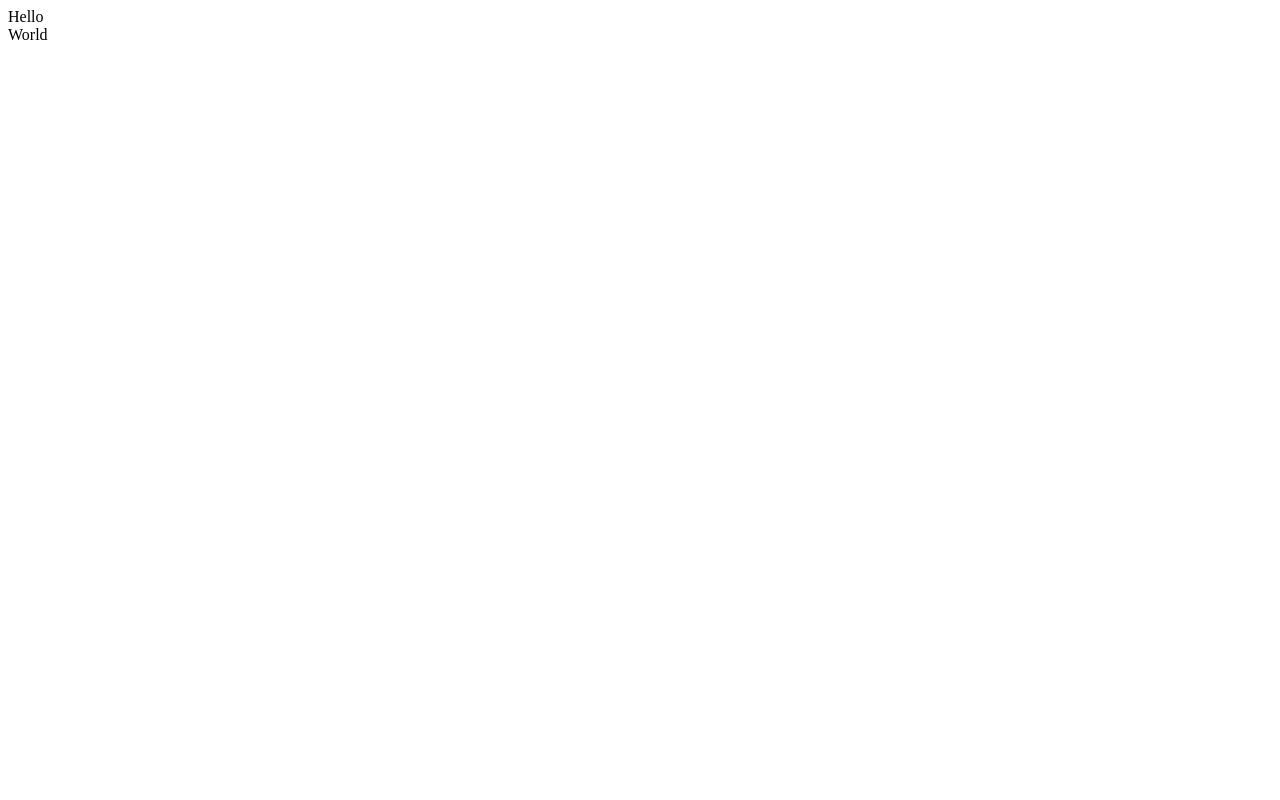
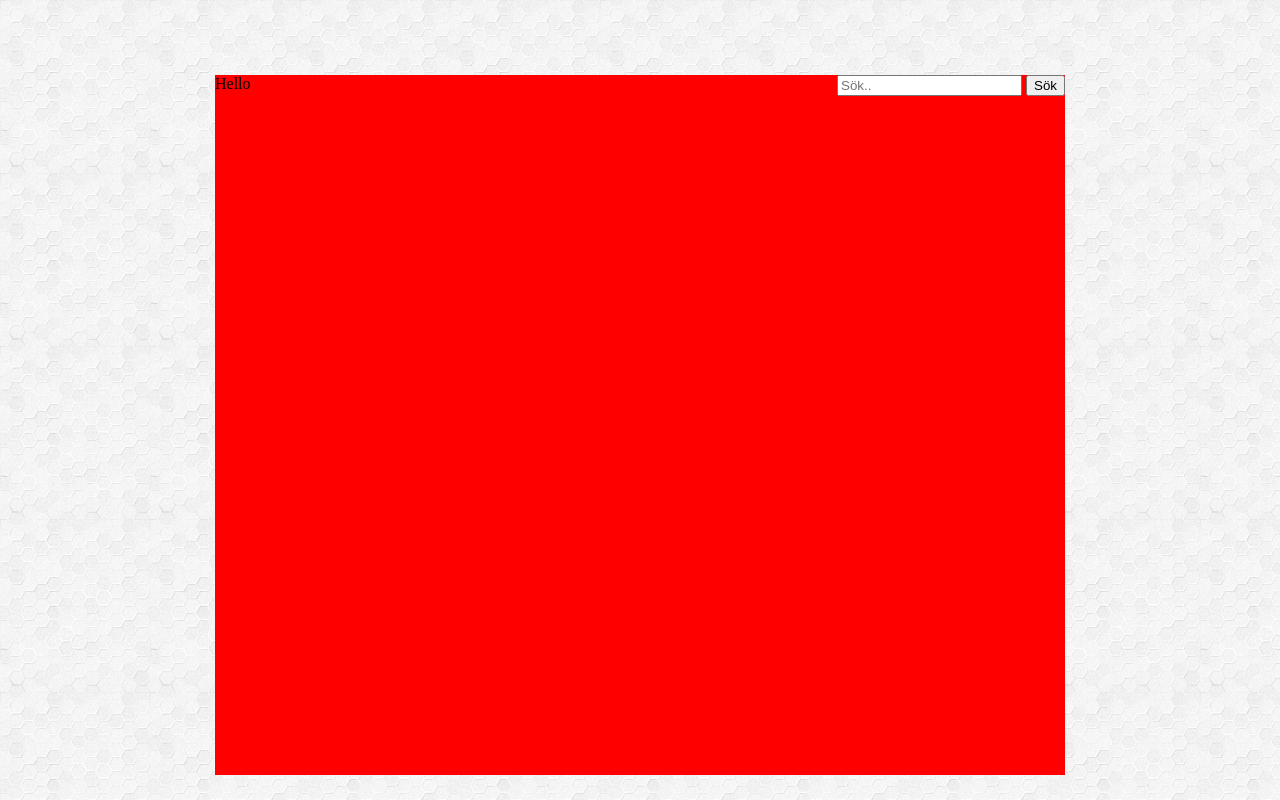
Before and after one commit to onekweb/MSD_Project, a PHP site: page / in a window 1280 px wide. Before the commit the page is almost empty. Run offline with PHP 8.4, Linux system fonts and the light colour scheme.

Commit message:
index and css update

```diff
--- a/public/css/style.css
+++ b/public/css/style.css
@@ -1,12 +1,20 @@
+@charset:UTF-8;
+
 body {
-	/*background-image: url("img/hexellence.png");*/
-	background-color: black;
+	background-image: url("img/hexellence.png");
+	width:  850px;
+	margin: 75px auto 0 auto;
 }
 
 .list{
-	background-color: white;
+	float: left;
 }
 
 .search {
-	background-color: white;
+	float: right;
 }
+
+.main {
+	background-color: red;
+	height: 700px;
+}
--- a/public/index.php
+++ b/public/index.php
@@ -1,17 +1,23 @@
 <html>
 	<head>
+		<meta charset=UTF-8>
 		<title>
 			MSD - Project
 		</title>
+		<link rel="stylesheet" type="text/css" href="./css/style.css">
 	</head>
 
 	<body>
-		<div class="list">
-			Hello
-		</div>
+		<div class="main">
 
-		<div class="search">
-			World
+			<div class="list">
+				Hello
+			</div>
+
+			<div class="search">
+				<input type="text" placeholder="Sök..">
+				<input type="submit" value="Sök">
+			</div>
 		</div>
 	</body>
 
```
